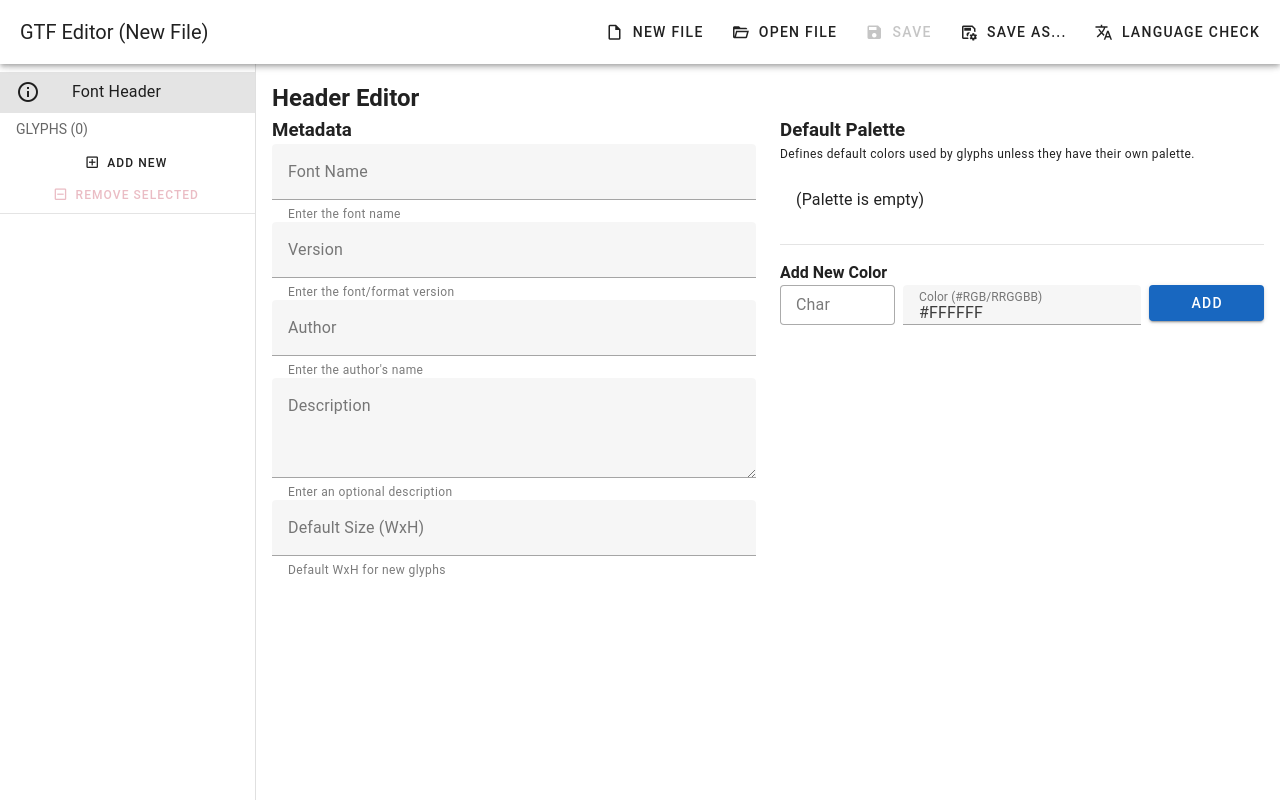
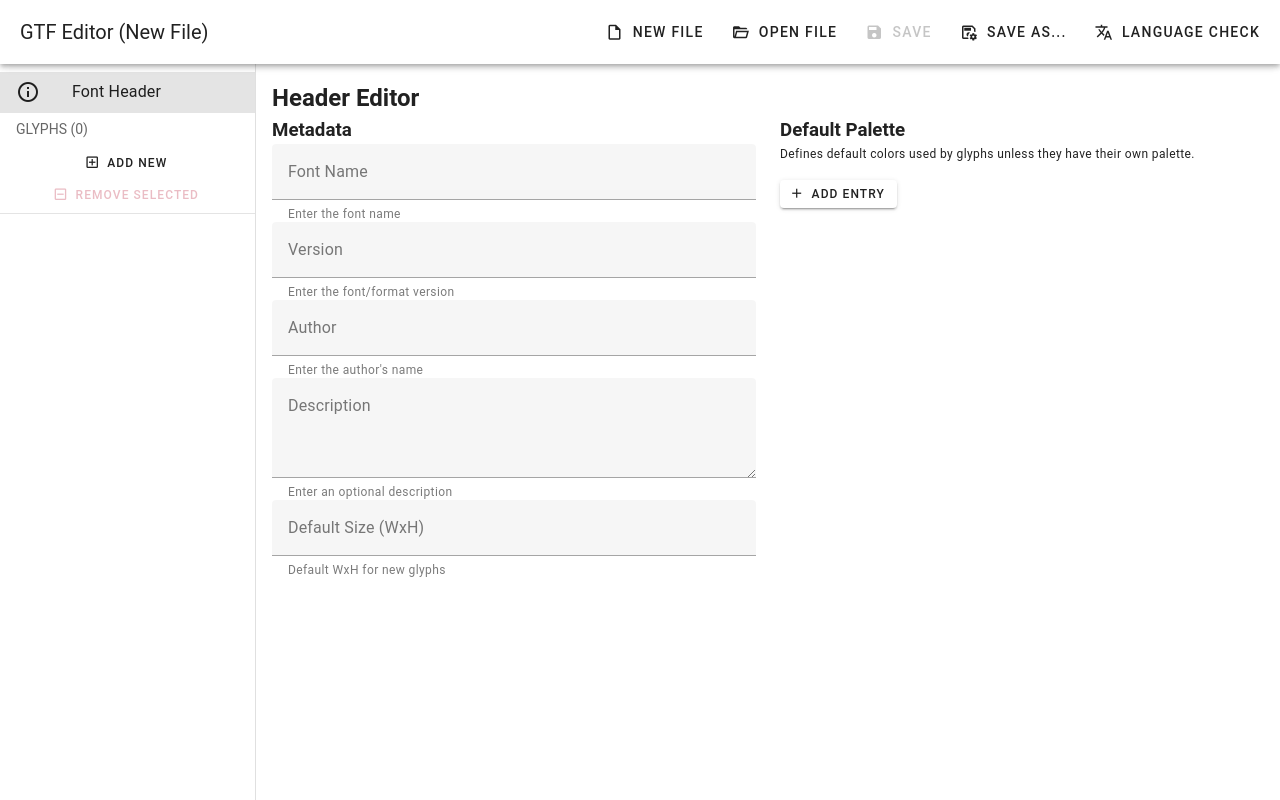
Before and after one commit to mdrska80/gtf-editor, a Vue app: page / in a window 1280 px wide. Both pictures are taken after a click on the button "NEW FILE". Built offline with nearby package versions, Linux system fonts and the light colour scheme.

Commit message:
fix(ui): Improve error handling in file loading and enhance palette editor with color validation and preview

```diff
--- a/src/components/PaletteEditor.vue
+++ b/src/components/PaletteEditor.vue
@@ -1,170 +1,235 @@
 <template>
   <div>
-    <!-- Display Palette Entries using PaletteItem -->
-    <v-list density="compact" lines="one">
-      <PaletteItem
-        v-for="(color, char) in entries"
-        :key="char"
-        :char="char"
-        :color="color"
-        @remove="removePaletteEntry"
-        @edit="startEditingEntry"
-      />
-      <v-list-item v-if="!entries || Object.keys(entries).length === 0">
-         <v-list-item-title>(Palette is empty)</v-list-item-title>
-      </v-list-item>
-    </v-list>
+    <!-- List of existing entries -->
+    <div v-for="(entry, index) in localEntries" :key="index" class="palette-entry">
+      <!-- Character Input -->
+      <v-text-field
+        v-model="entry.char"
+        label="Char"
+        maxlength="1"
+        density="compact"
+        @change="updateEntry(index)"
+        class="char-input"
+      ></v-text-field>
 
-    <v-divider class="my-4"></v-divider>
+      <!-- Color Input -->
+      <v-text-field
+        v-model="entry.color"
+        label="Color (Hex)"
+        :rules="[rules.required, rules.hexColor]"
+        density="compact"
+        @change="updateEntry(index)"
+        class="color-input"
+      ></v-text-field>
 
-    <!-- Add/Edit Entry Form -->
-    <h4>{{ isEditing ? 'Update Color' : 'Add New Color' }}</h4>
-     <v-row dense>
-       <v-col cols="3">
-         <v-text-field
-           label="Char"
-           v-model="editPaletteChar"
-           maxlength="1"
-           density="compact"
-           :error-messages="editPaletteError"
-           :readonly="isEditing"
-           :variant="isEditing ? 'filled' : 'outlined'"
-         ></v-text-field>
-       </v-col>
-       <v-col cols="6">
-          <v-text-field
-           label="Color (#RGB/RRGGBB)"
-           v-model="editPaletteColor"
-            density="compact"
-            :error-messages="editPaletteError"
-         ></v-text-field>
-         <!-- TODO: Add color picker integration later -->
-         <!-- <v-color-picker v-model="editPaletteColor" hide-inputs></v-color-picker> -->
-       </v-col>
-       <v-col cols="3">
-         <v-btn @click="addOrUpdateEntry" :color="isEditing ? 'success' : 'primary'" block>
-            {{ isEditing ? 'Update' : 'Add' }}
-         </v-btn>
-       </v-col>
-     </v-row>
-     <v-btn v-if="isEditing" @click="cancelEditing" size="small" variant="text" class="mt-2">Cancel Edit</v-btn>
+      <!-- NEW: Color Preview Swatch -->
+      <div
+        class="color-preview-swatch"
+        :style="{ backgroundColor: entry.color }"
+        :class="{ 'invalid-color': !isColorValid(entry.color) }"
+        :title="isColorValid(entry.color) ? entry.color : 'Invalid Hex Color'"
+      ></div>
+
+      <!-- Remove Button -->
+      <v-btn icon="mdi-delete" size="small" variant="text" @click="removeEntry(index)" title="Remove Entry"></v-btn>
+    </div>
+
+    <!-- Error Message -->
+    <v-alert v-if="error" type="error" density="compact" class="mt-2">{{ error }}</v-alert>
+
+    <!-- Add Entry Button -->
+    <v-btn @click="openAddDialog" prepend-icon="mdi-plus" size="small" class="mt-2">Add Entry</v-btn>
+
+    <!-- Add/Edit Dialog (remains mostly unchanged) -->
+    <v-dialog v-model="dialog" max-width="300px">
+      <v-card>
+        <v-card-title>Add New Palette Entry</v-card-title>
+        <v-card-text>
+            <v-text-field
+                v-model="newEntry.char"
+                label="Character (single)"
+                maxlength="1"
+                required
+                :rules="[rules.required, rules.uniqueChar]"
+            ></v-text-field>
+            <v-text-field
+                v-model="newEntry.color"
+                label="Color (e.g., #FFFFFF)"
+                required
+                :rules="[rules.required, rules.hexColor]"
+            ></v-text-field>
+             <!-- Simple swatch in dialog too -->
+             <div v-if="newEntry.color"
+                  class="color-preview-swatch ml-2"
+                  :style="{ backgroundColor: newEntry.color }"
+                  :class="{ 'invalid-color': !isColorValid(newEntry.color) }"
+                  style="display: inline-block; vertical-align: middle;"
+             ></div>
+             <v-alert v-if="dialogError" type="error" density="compact" class="mt-2">{{ dialogError }}</v-alert>
+        </v-card-text>
+        <v-card-actions>
+          <v-spacer></v-spacer>
+          <v-btn text @click="closeDialog">Cancel</v-btn>
+          <v-btn color="primary" @click="confirmAddEntry">Add</v-btn>
+        </v-card-actions>
+      </v-card>
+    </v-dialog>
 
   </div>
 </template>
 
 <script setup>
-import { defineProps, defineEmits, ref, computed } from 'vue';
-import PaletteItem from './PaletteItem.vue'; // Import the new item component
+import { ref, watch, defineProps, defineEmits, reactive } from 'vue';
 
-// Props
 const props = defineProps({
-  entries: {
+  entries: { // Expecting { char: color, ... }
     type: Object,
-    required: true,
-    default: () => ({})
+    required: true
   }
 });
 
-// Emits
 const emit = defineEmits(['update:palette']);
 
-// State for Add/Edit form
-const editPaletteChar = ref('');
-const editPaletteColor = ref('#FFFFFF');
-const editPaletteError = ref('');
-const editingCharKey = ref(null); // Store the key of the char being edited
+// Local reactive copy of entries for easier manipulation
+const localEntries = ref([]);
+const error = ref('');
+const dialog = ref(false);
+const dialogError = ref('');
+const newEntry = reactive({ char: '', color: '#FFFFFF' });
 
-// Computed property to determine if we are in edit mode
-const isEditing = computed(() => editingCharKey.value !== null);
-
-// Function to populate the form for editing
-function startEditingEntry({ char, color }) {
-    console.log(`Editing entry: ${char} - ${color}`);
-    editingCharKey.value = char;
-    editPaletteChar.value = char;
-    editPaletteColor.value = color;
-    editPaletteError.value = ''; // Clear any previous errors
+// Helper to check hex color validity
+function isColorValid(color) {
+  return /^#([0-9A-Fa-f]{3}|[0-9A-Fa-f]{6})$/i.test(String(color || ''));
 }
 
-// Function to clear the editing state and form
-function cancelEditing() {
-    editingCharKey.value = null;
-    editPaletteChar.value = '';
-    editPaletteColor.value = '#FFFFFF';
-    editPaletteError.value = '';
+// Convert incoming object prop to local array format
+watch(() => props.entries, (newEntries) => {
+  localEntries.value = Object.entries(newEntries || {}).map(([char, color]) => ({ char, color }));
+}, { immediate: true, deep: true });
+
+// Rules for validation
+const rules = {
+  required: value => !!value || 'Required.',
+  hexColor: value => isColorValid(value) || 'Invalid Hex (#XXX or #XXXXXX).',
+  uniqueChar: value => {
+    // Check against existing entries *outside* the dialog
+    const isUnique = !localEntries.value.some(entry => entry.char === value);
+    return isUnique || 'Character already exists in palette.';
+  }
+};
+
+// Function to emit updates when localEntries change
+function emitUpdate() {
+  error.value = '';
+  // Validate all entries before emitting
+  const isValid = localEntries.value.every(entry => entry.char && entry.color && isColorValid(entry.color));
+  if (!isValid) {
+      error.value = 'Some palette entries are invalid.';
+      // Optionally prevent emitting if invalid, or let parent handle potential bad state?
+      // For now, we still emit, but show an error locally.
+  }
+
+  // Convert back to object format for emitting
+  const updatedEntriesObject = localEntries.value.reduce((obj, entry) => {
+      if (entry.char) { // Only include entries with a character
+          obj[entry.char] = entry.color || '';
+      }
+      return obj;
+  }, {});
+  emit('update:palette', updatedEntriesObject);
 }
 
-// Add or Update an entry
-function addOrUpdateEntry() {
-  editPaletteError.value = '';
-  const char = editPaletteChar.value.trim();
-  const color = editPaletteColor.value.trim();
-
-  if (char.length !== 1) {
-    editPaletteError.value = 'Enter a single character.';
-    return;
+// Called when inputs change in the list
+function updateEntry(index) {
+  // Optional: Add validation check here if needed
+  // Ensure the character is not empty before potentially emitting
+  if (!localEntries.value[index].char) {
+      error.value = `Entry at index ${index} cannot have an empty character.`;
+      return; // Prevent emitting update with empty char key
   }
-  if (!/^#([0-9A-Fa-f]{3}|[0-9A-Fa-f]{6})$/.test(color)) {
-     editPaletteError.value = 'Invalid color format (#RGB or #RRGGBB).';
-     return;
+  // Check for duplicate characters on edit
+  const currentChar = localEntries.value[index].char;
+  const count = localEntries.value.filter(e => e.char === currentChar).length;
+  if (count > 1) {
+      error.value = `Character '${currentChar}' is duplicated. Please use unique characters.`;
+      // Don't emit yet, let user fix it.
+      return;
   }
-
-  const currentEntries = props.entries || {};
-
-  // If adding (not editing), check if char already exists
-  if (!isEditing.value && currentEntries[char]) {
-       editPaletteError.value = `Character '${char}' already exists in palette.`;
-       return;
-  }
-
-  // Create a mutable copy
-  const updatedEntries = { ...currentEntries };
-  updatedEntries[char] = color; // Add or overwrite the entry
-
-  // Emit the update
-  emit('update:palette', updatedEntries);
-
-  // Reset form (clear editing state if we were editing)
-  cancelEditing();
+  emitUpdate();
 }
 
-// Remove an entry
-function removePaletteEntry(charToRemove) {
-  if (!props.entries) return;
+function removeEntry(index) {
+  localEntries.value.splice(index, 1);
+  emitUpdate();
+}
 
-  // Create a mutable copy, excluding the character to remove
-  const updatedEntries = { ...props.entries };
-  delete updatedEntries[charToRemove];
+function openAddDialog() {
+  newEntry.char = '';
+  newEntry.color = '#FFFFFF';
+  dialogError.value = '';
+  dialog.value = true;
+}
 
-  // Emit the update
-  emit('update:palette', updatedEntries);
+function closeDialog() {
+  dialog.value = false;
+}
 
-  // If we were editing the character that just got removed, cancel editing
-  if (editingCharKey.value === charToRemove) {
-      cancelEditing();
+function confirmAddEntry() {
+  dialogError.value = ''; // Clear previous error
+  // Validate new entry before adding
+  if (!newEntry.char) {
+      dialogError.value = 'Character is required.';
+      return;
   }
+   if (localEntries.value.some(entry => entry.char === newEntry.char)) {
+       dialogError.value = 'Character already exists in palette.';
+       return;
+   }
+   if (!isColorValid(newEntry.color)) {
+       dialogError.value = 'Invalid Hex color format (#XXX or #XXXXXX).';
+       return;
+   }
+
+  localEntries.value.push({ ...newEntry });
+  emitUpdate();
+  closeDialog();
 }
 
 </script>
 
 <style scoped>
-/* Styles copied from Header/Glyph Editor */
-.palette-item .v-list-item-title {
+.palette-entry {
   display: flex;
-  align-items: center;
+  align-items: center; /* Align items vertically */
+  gap: 8px; /* Add some space between elements */
+  margin-bottom: 8px;
 }
-.color-swatch {
-  width: 20px;
-  height: 20px;
-  border: 1px solid #ccc;
-  margin-right: 10px;
-  display: inline-block;
+
+.char-input {
+  max-width: 60px;
+  flex-shrink: 0;
 }
-.char-code {
-  font-family: monospace;
-  background-color: #f0f0f0;
-  padding: 2px 4px;
-  border-radius: 3px;
-  margin-right: 5px;
+
+.color-input {
+  flex-grow: 1; /* Allow color input to take remaining space */
+}
+
+.color-preview-swatch {
+  width: 24px;
+  height: 24px;
+  border-radius: 4px;
+  border: 1px solid #ccc; /* Default border */
+  flex-shrink: 0; /* Prevent swatch from shrinking */
+  display: inline-block; /* Needed for alignment */
+  vertical-align: middle; /* Align with text fields */
+}
+
+.color-preview-swatch.invalid-color {
+    border: 2px solid red; /* Highlight invalid colors */
+}
+
+/* Ensure buttons don't stretch */
+.v-btn {
+    flex-shrink: 0;
 }
 </style>
```
Also changed, not shown: src/App.vue (+19 -7 lines).
